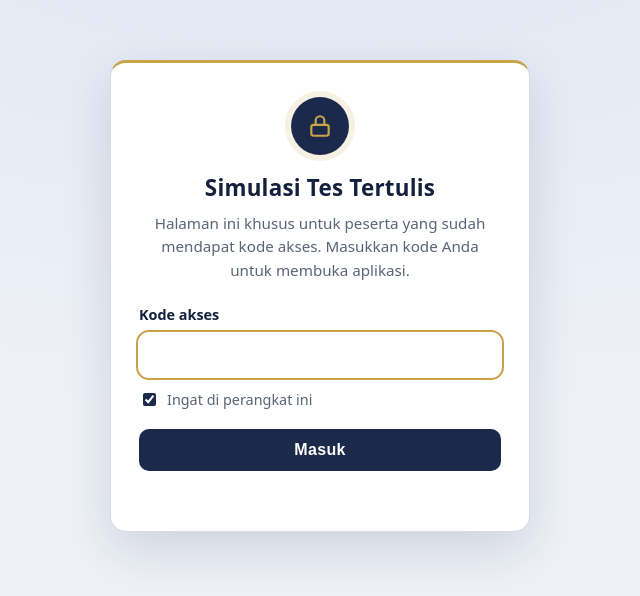
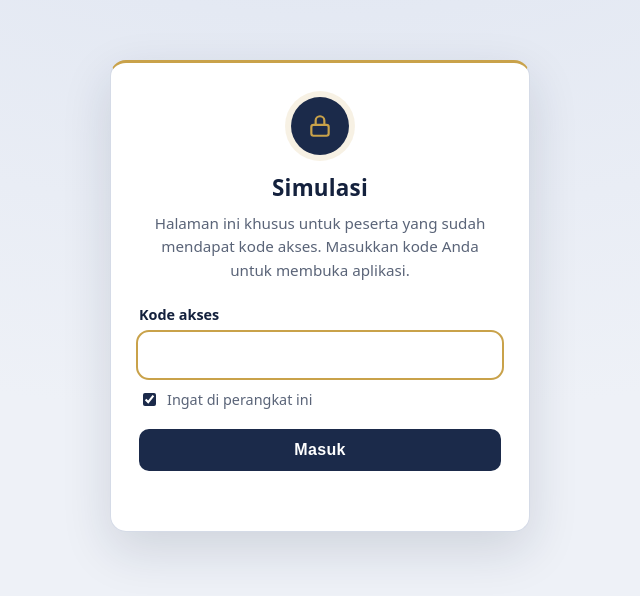
Before and after one commit to simulasitesttertulis/simulasitesttertulis.github.io, a plain HTML site: page index.html in a window 1280 px wide. Shown: the part 104-700 px from the top of the page, without its empty margins (320-960 px from the left). Drawn offline with Linux system fonts and the light colour scheme.

Commit message:
Judul Simulasi, formasi dan kode soal disingkat

```diff
--- a/index.html
+++ b/index.html
@@ -4,7 +4,7 @@
 <meta charset="utf-8">
 <meta name="viewport" content="width=device-width, initial-scale=1">
 <meta name="robots" content="noindex, nofollow">
-<title>Simulasi Tes Tertulis</title>
+<title>Simulasi</title>
 <style>
   :root { --bg:#eef1f7; --bg2:#dfe5f1; --card:#ffffff; --ink:#14213d; --muted:#5a6478; --line:#d5dbe7; --accent:#1b2a4a; --accent-ink:#ffffff; --gold:#c9a24a; --lock:#c9a24a; --err:#a3312a; }
   @media (prefers-color-scheme: dark) {
@@ -35,7 +35,7 @@
   <div class="badge" aria-hidden="true">
     <svg width="26" height="26" viewBox="0 0 24 24" fill="none" stroke="currentColor" stroke-width="2" stroke-linecap="round" stroke-linejoin="round"><rect x="4" y="11" width="16" height="10" rx="2"/><path d="M8 11V7a4 4 0 0 1 8 0v4"/></svg>
   </div>
-  <h1>Simulasi Tes Tertulis</h1>
+  <h1>Simulasi</h1>
   <p>Halaman ini khusus untuk peserta yang sudah mendapat kode akses. Masukkan kode Anda untuk membuka aplikasi.</p>
   <form id="f" autocomplete="off">
     <label for="kode">Kode akses</label>
```
Also changed, not shown: 2 other files.
